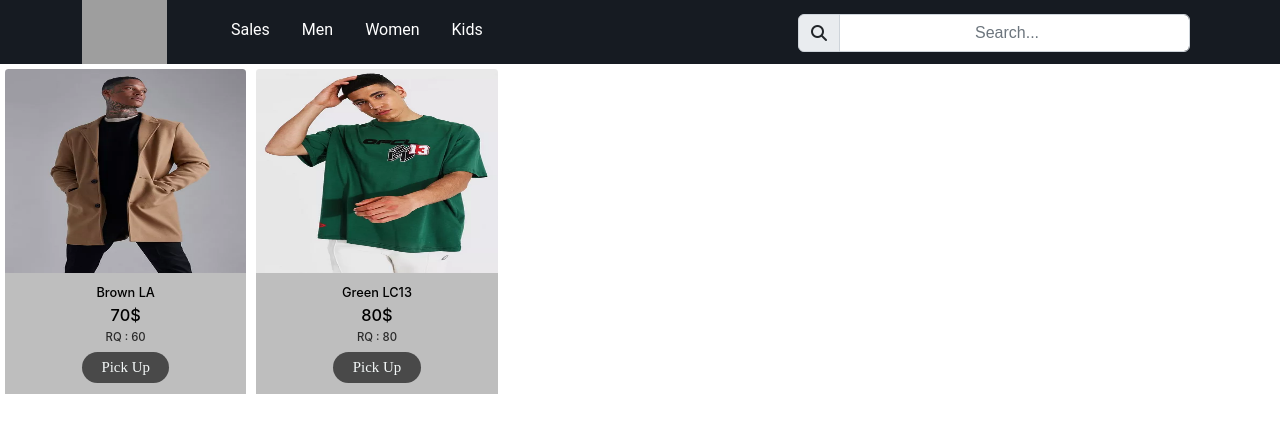
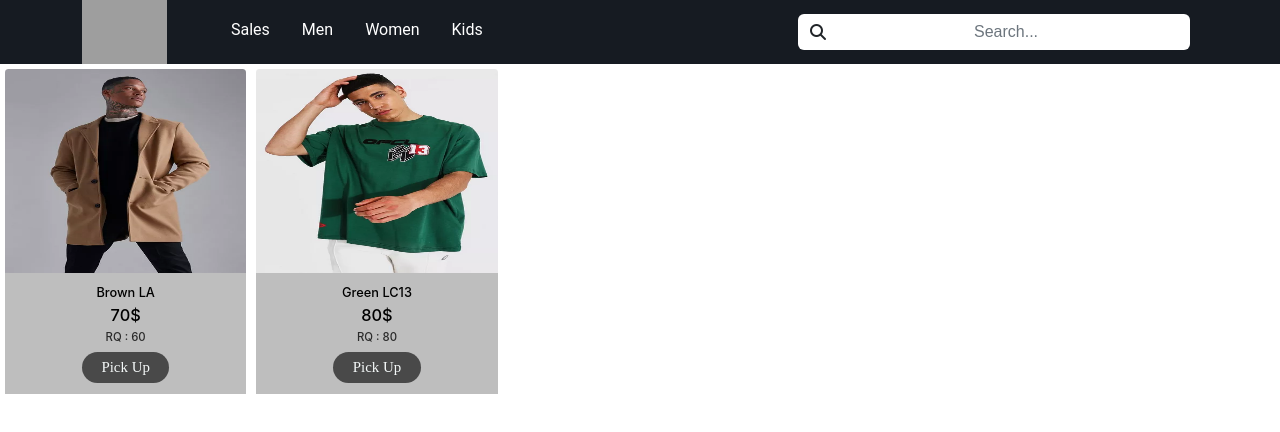
Before and after one commit to IsmaelMousa/pos-sales-stock, a React (Create React App) app: page /search/1 in a window 1280 px wide. Shown: the top 432 px of the page. Built offline with nearby package versions, Linux system fonts and the light colour scheme; grey boxes are pictures that could not be loaded.

Commit message:
modify navbar and sub category

```diff
--- a/src/components/Seller/NavBar/Navbar.css
+++ b/src/components/Seller/NavBar/Navbar.css
@@ -29,15 +29,22 @@ img,svg {
 
 .navbar .navbar-toggler:focus {
   box-shadow: none;
-
 }
 
 .input-group {
   width: 400px;
   height: 35px;
-
 }
 
 #item:focus {
   color:#F6DE60;
 }
+
+#SearchIcon{
+  border: none;
+  background-color: #ffffff;
+}
+#Search{
+  border: none;
+  outline: none;
+}
--- a/src/components/Seller/NavBar/Navbar.js
+++ b/src/components/Seller/NavBar/Navbar.js
@@ -38,8 +38,8 @@ function NavBar() {
           <div classame="container-fluid">
             <form className="d-flex">
               <div class="input-group">
-                <span class="input-group-text" id="basic-addon1"><i class="fa-solid fa-magnifying-glass"></i></span>
-                <input className="form-control me-2 btn-primary raunded-pill main-btn" type="search" placeholder="Search..." aria-label="Search" onChange={handleChange} onKeyPress={(event) => {
+                <span class="input-group-text" id="SearchIcon"><i class="fa-solid fa-magnifying-glass"></i></span>
+                <input className="form-control me-2 btn-primary raunded-pill main-btn"id="Search" type="search" placeholder="Search..."  onChange={handleChange} onKeyPress={(event) => {
                   if (event.key === 'Enter') {
                     handleSubmit(event);
                   }
--- a/src/components/Seller/Products/SubCategoryCard.css
+++ b/src/components/Seller/Products/SubCategoryCard.css
@@ -24,21 +24,6 @@
     color:#000000;
 font-family: 'Times New Roman', Times, serif;
 }
-#b1{
-background-color:  #333;
- border-radius: 21px ;
- align-items: center;
-text-decoration: none;
-}
-.text3{
-color: rgb(175, 175, 175);
-text-decoration: none;
-
-}
-.text3:hover{
-    color: #ffffff;
-}
-
 .ClickImage{
     border :none;
     background-color: rgb(255, 255, 255);
```
